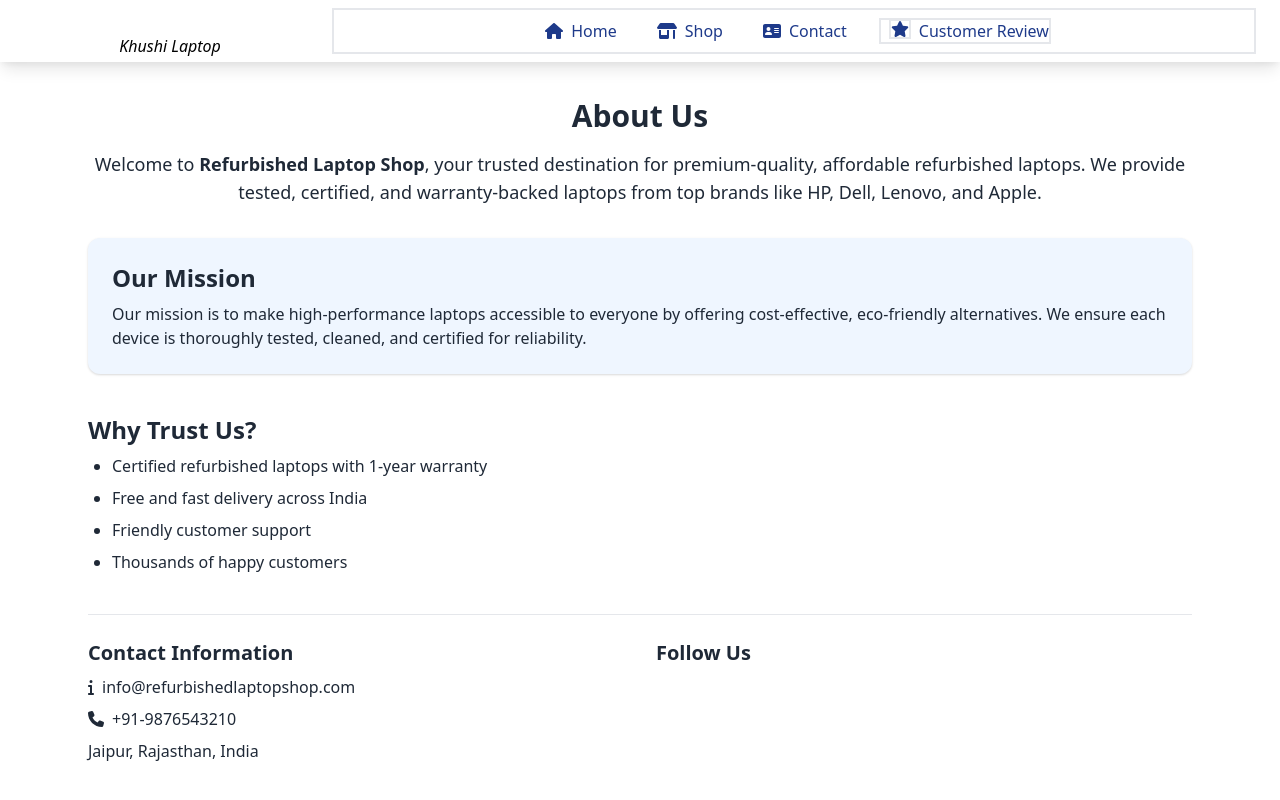
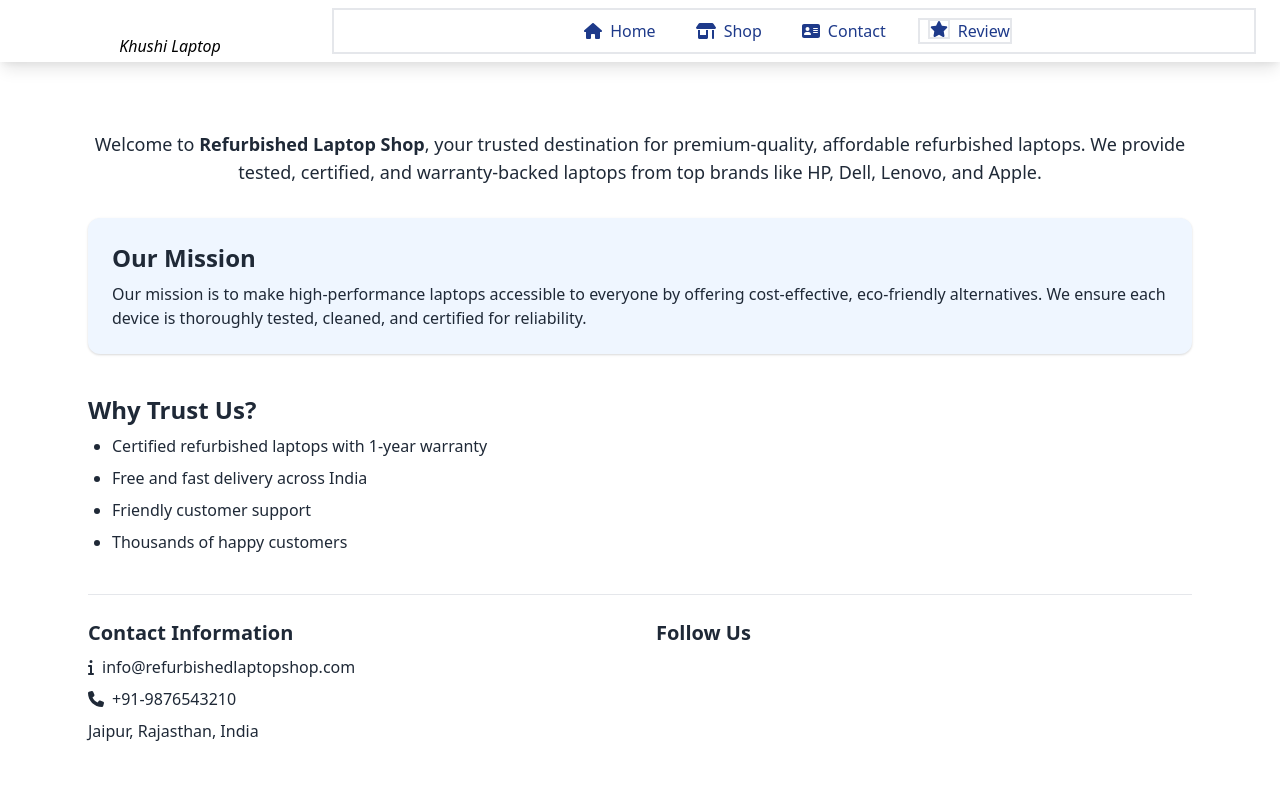
Before and after one commit to naveen21kumawat/KhushiElectronics, a React (Vite) app in the folder Frontend/: page /about in a window 1280 px wide. Shown: the top 800 px of the page. Built offline with nearby package versions, Linux system fonts and the light colour scheme; no server answers.

Commit message:
fix: update About page styling and simplify Navbar link text

```diff
--- a/Frontend/src/App.jsx
+++ b/Frontend/src/App.jsx
@@ -28,6 +28,7 @@
             <Route path="/product/:id" element={<ProductPage />} />
             <Route path="/about" element={<About/>} />
             <Route path="/location" element={<AddressPage/>} />
+
           </Routes>
         </div>
 
--- a/Frontend/src/components/About.jsx
+++ b/Frontend/src/components/About.jsx
@@ -6,10 +6,9 @@
   return (
     <div className="max-w-6xl mx-auto p-6 text-gray-800">
       {/* Title */}
-      <h1 className="text-3xl font-bold mb-4 text-center">About Us</h1>
 
       {/* Intro Section */}
-      <p className="text-lg text-center mb-8">
+      <p className="text-lg text-center mt-8 mb-8">
         Welcome to <strong>Refurbished Laptop Shop</strong>, your trusted destination for premium-quality, affordable refurbished laptops. We provide tested, certified, and warranty-backed laptops from top brands like HP, Dell, Lenovo, and Apple.
       </p>
 
--- a/Frontend/src/components/Navbar.jsx
+++ b/Frontend/src/components/Navbar.jsx
@@ -39,7 +39,7 @@
           <li>
             <Link to="/review" className="border-2">
               <FontAwesomeIcon className="mx-2 border-2 " icon={faStar} />
-             Customer Review
+             Review
             </Link>
           </li>
         </ul>
```
